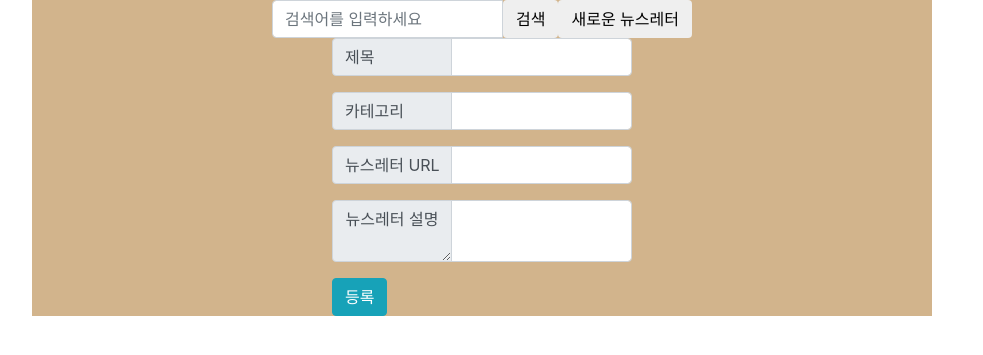
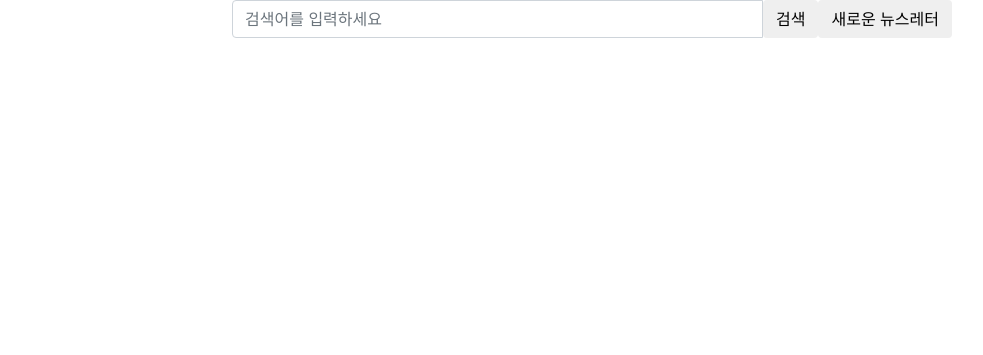
Before and after one commit to chochoq/newpyeonham, a Flask app: page / in a window 1280 px wide; the page is wider, and only the part inside the window is pictured. Shown: the part 38-393 px from the top of that part, without its empty margins (158-1141 px from the left). Run offline with Flask 2, Linux system fonts and the light colour scheme; some libraries are stand-ins or nearby versions; some web fonts are replaced.

Commit message:
modify searchbar js,css

```diff
--- a/static/css/serchbarStyle.css
+++ b/static/css/serchbarStyle.css
@@ -1,6 +1,5 @@
 .searchbar{
-    background-color: tan;
-    width: 900px;
+    width: 1500px;
     margin: auto;
 }
 
@@ -9,9 +8,11 @@
 }
 
 .search_insert{
-    margin-left: 300px;
+    text-align: center;
+
 }
 
-.new_news{
-
+.input_box{
+    width: 1500px;
+    padding-left: 500px;
 }
--- a/static/script/serchbarJs.js
+++ b/static/script/serchbarJs.js
@@ -1,3 +1,8 @@
 function new_newsletter(){
-
+    let search_box =$('#search_insert')
+    if (search_box.css("display") === "block"){
+        search_box.hide();
+    }else {
+        search_box.show();
+    }
 }
--- a/templates/index.html
+++ b/templates/index.html
@@ -43,25 +43,25 @@
         <span>회원가입</span>
         <div class="input-group mb-3">
             <div class="input-group-prepend">
-                <span class="input-group-text" id="inputGroup-sizing-default">이름</span>
+                <span class="input-group-text" >이름</span>
             </div>
             <input type="text" class="form-control" aria-label="Default" aria-describedby="inputGroup-sizing-default">
         </div>
         <div class="input-group mb-3">
             <div class="input-group-prepend">
-                <span class="input-group-text" id="inputGroup-sizing-default">메일</span>
+                <span class="input-group-text" >메일</span>
             </div>
             <input type="text" class="form-control" aria-label="Default" aria-describedby="inputGroup-sizing-default">
         </div>
         <div class="input-group mb-3">
             <div class="input-group-prepend">
-                <span class="input-group-text" id="inputGroup-sizing-default">비밀번호</span>
+                <span class="input-group-text" >비밀번호</span>
             </div>
             <input type="text" class="form-control" aria-label="Default" aria-describedby="inputGroup-sizing-default">
         </div>
         <div class="input-group mb-3">
             <div class="input-group-prepend">
-                <span class="input-group-text" id="inputGroup-sizing-default">비밀번호 확인</span>
+                <span class="input-group-text" >비밀번호 확인</span>
             </div>
             <input type="text" class="form-control" aria-label="Default" aria-describedby="inputGroup-sizing-default">
         </div>
@@ -71,13 +71,13 @@
         로그인
         <div class="input-group mb-3">
             <div class="input-group-prepend">
-                <span class="input-group-text" id="inputGroup-sizing-default">이메일</span>
+                <span class="input-group-text" >이메일</span>
             </div>
             <input type="text" class="form-control" aria-label="Default" aria-describedby="inputGroup-sizing-default">
         </div>
         <div class="input-group mb-3">
             <div class="input-group-prepend">
-                <span class="input-group-text" id="inputGroup-sizing-default">비밀번호</span>
+                <span class="input-group-text" >비밀번호</span>
             </div>
             <input type="text" class="form-control" aria-label="Default" aria-describedby="inputGroup-sizing-default">
         </div>
@@ -94,12 +94,13 @@
             <span class="input-group-btn">
                 <button class="btn btn-default" type="button">검색</button>
               </span>
-            <button type="button" class="btn btn-default new_news" onclick="new_newsletter()">새로운 뉴스레터</button>
+            <button type="button" class="btn btn-default new_news" onclick="new_newsletter()" value="뉴스레터추가">새로운 뉴스레터</button>
         </div><!-- /input-group -->
     </div><!-- /.col-lg-6 -->
 
     <!--    뉴스레터 등록 div-->
-    <div class="search_insert">
+    <div class="search_insert" id="search_insert" style="display: none">
+        <div class="input_box">
             <div class="input-group mb-3">
                 <div class="input-group-prepend">
                     <span class="input-group-text">제목</span>
@@ -124,10 +125,9 @@
                 </div>
                 <input type="text" class="form-control" aria-label="Default" aria-describedby="inputGroup-sizing-default">
             </div>
+        </div>
         <button type="button" class="btn btn-default btn-info">등록</button>
     </div>
-
-
 </div>
 
 <div></div>
```
Lines whose indentation alone changed are shown as unchanged.
